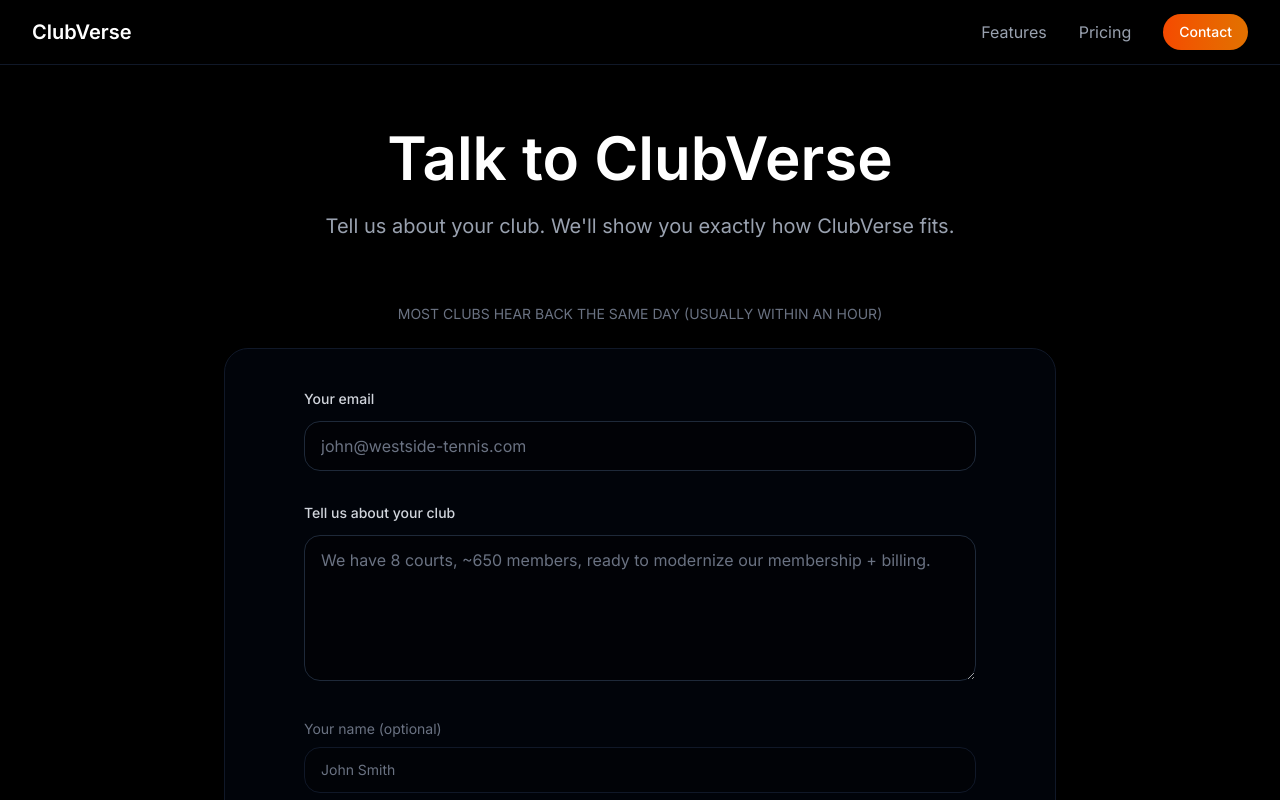
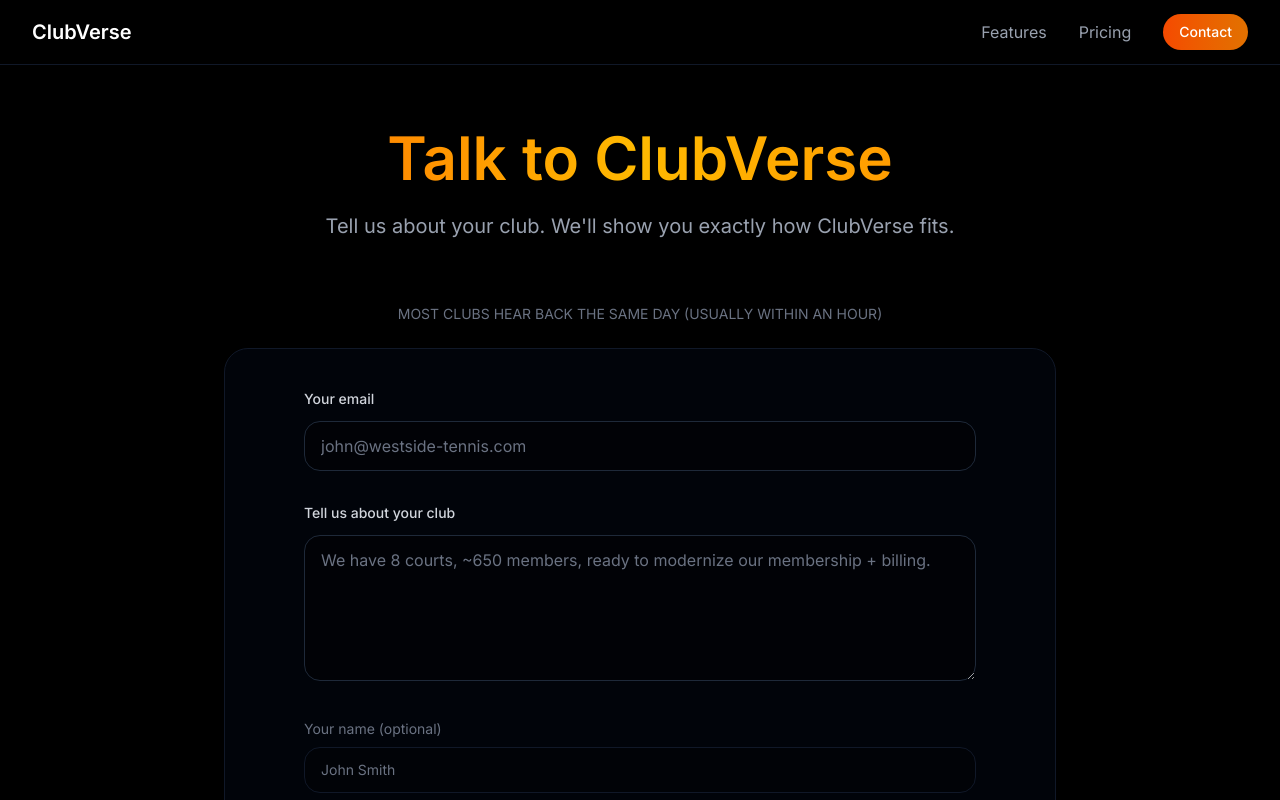
Before and after one commit to mockbaknights/clubverseai_website, a Next.js app: page /contact in a window 1280 px wide. Shown: the top 800 px of the page. Built offline with nearby package versions, Linux system fonts and the light colour scheme.

Commit message:
Tint contact heading to orange

```diff
--- a/app/contact/page.tsx
+++ b/app/contact/page.tsx
@@ -3,7 +3,9 @@ export default function ContactPage() {
     <div className="min-h-screen bg-black text-white">
       <div className="container mx-auto px-4 py-16 max-w-4xl">
         <div className="mb-16 text-center">
-          <h1 className="text-5xl md:text-6xl font-semibold mb-6 text-white">Talk to ClubVerse</h1>
+          <h1 className="text-5xl md:text-6xl font-semibold mb-6 bg-gradient-to-r from-orange-500 via-amber-400 to-orange-400 bg-clip-text text-transparent">
+            Talk to ClubVerse
+          </h1>
           <p className="text-xl text-gray-400 max-w-2xl mx-auto">
             Tell us about your club. We'll show you exactly how ClubVerse fits.
           </p>
```
